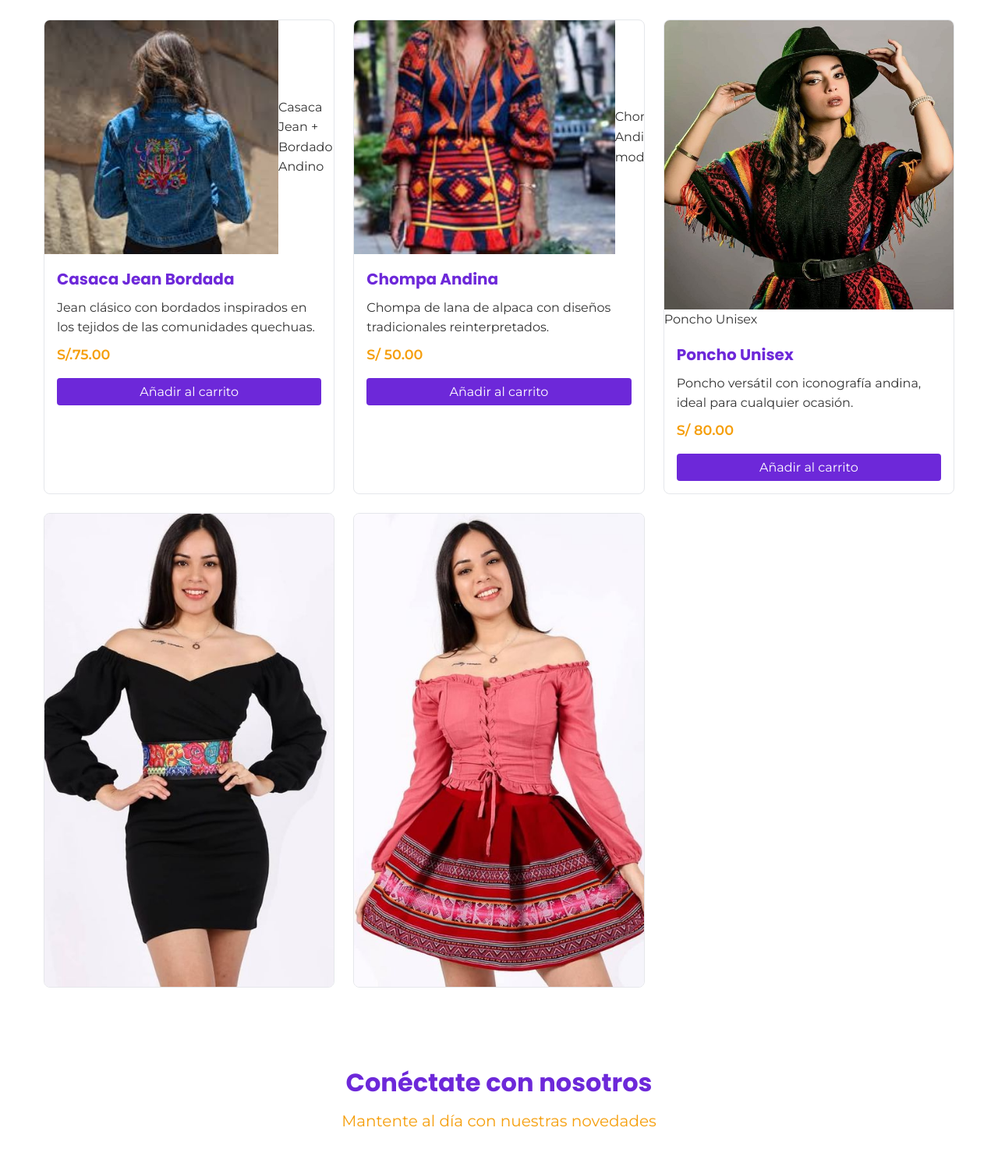
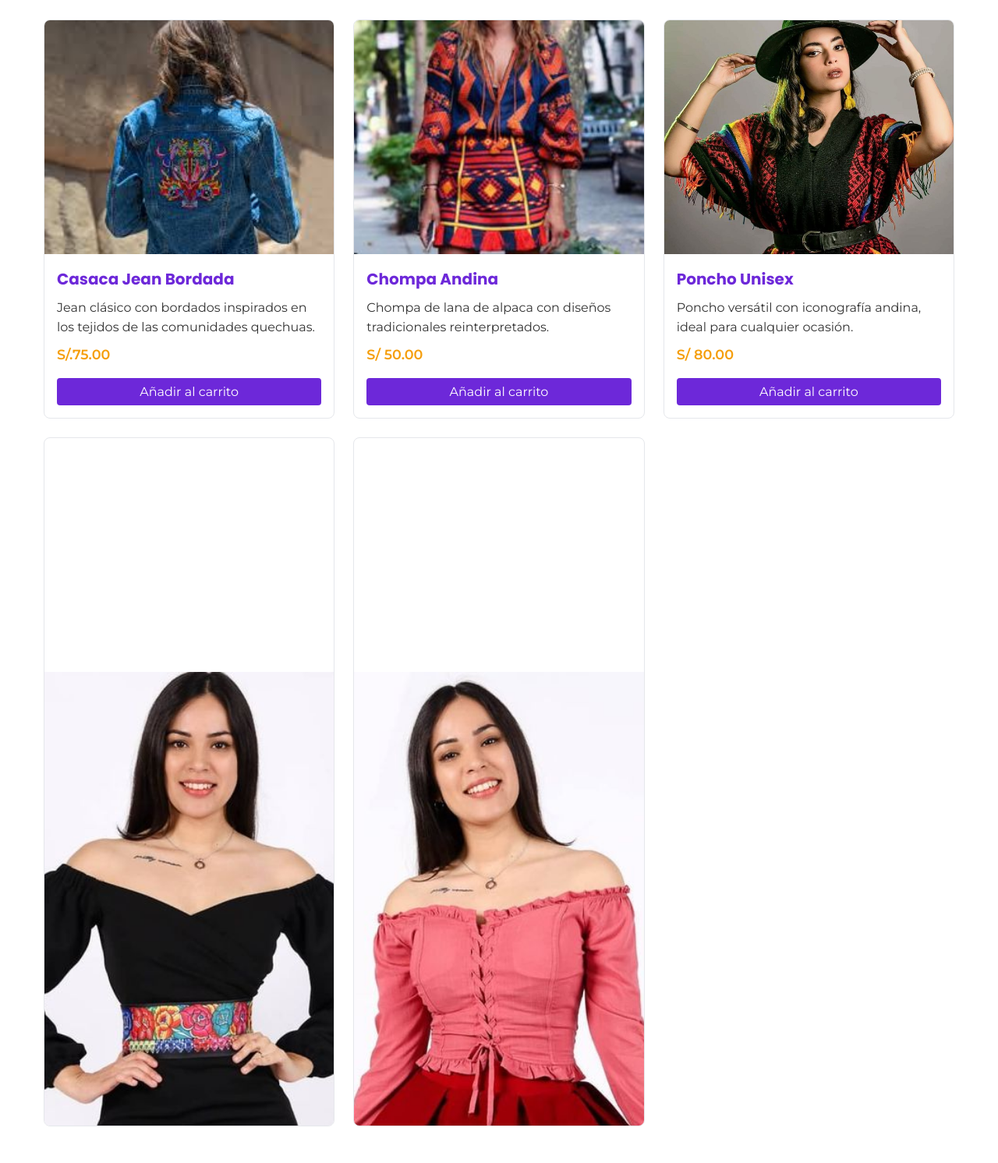
Before and after one commit to Luisana26/Warmisitay-Tienda-online, a plain HTML site: page index.html in a window 1280 px wide. Shown: the part 1020-2512 px from the top of the page at 78% size. Drawn offline with Linux system fonts and the light colour scheme.

Commit message:
Cambios de css

```diff
--- a/index.html
+++ b/index.html
@@ -48,7 +48,6 @@
                 <article class="producto-1">
                     <figure class="producto-1_figura">
                         <img src="img/PRODUCTO1.jpeg" alt="Casaca andina" class="producto-1_imagen">
-                            <figcaption class="producto-1_figcaption">Casaca Jean + Bordado Andino</figcaption>
                     </figure>
                     <div class="producto-1_contenido">
                         <h3 class="producto-1_titulo">Casaca Jean Bordada</h3>
@@ -61,7 +60,6 @@
                 <article class="producto-1">
                     <figure class="producto-1_figura">
                         <img src="img/PRODUCTO2.jpg" alt="Chompa andina moderna" class="producto-1_imagen">
-                            <figcaption class="producto-1_figcaption">Chompa Andina moderna</figcaption>
                     </figure>
                     <div class="producto-1_contenido">
                         <h3 class="producto-1_titulo">Chompa Andina</h3>
@@ -72,9 +70,8 @@
                 </article>
 
                 <article class="producto-1">
-                    <figure class="producto-1_figure">
+                    <figure class="producto-1_figura">
                         <img src="img/PRODUCTO3.jpg" alt="Poncho unisex" class="producto-1_imagen">
-                        <figcaption class="producto-1_figcaption">Poncho Unisex</figcaption>
                     </figure>
                     <div class="producto-1_contenido">
                         <h3 class="producto-1_titulo">Poncho Unisex</h3>
@@ -85,9 +82,8 @@
                 </article>
 
                 <article class="producto-1">
-                    <figure class="producto-1_figure"></figure>
+                    <figure class="producto-1_figura"></figure>
                         <img src="img/PRODUCTO4.jpg" alt="Faja cinturón tejido" class="producto-1_imagen">
-                            <figcaption class="producto-1_figcaption">Faja Cinturón Tejido</figcaption>
                     </figure>
                     <div class="producto-1_contenido">
                         <h3 class="producto-1_titulo">Faja Cinturón</h3>
@@ -97,9 +93,8 @@
                 </article>
 
                 <article class="producto-1">
-                    <figure class="producto-1_figure"></figure>
+                    <figure class="producto-1_figura"></figure>
                         <img src="img/PRODUCTO5.jpg" alt="Falda tejida" class="producto-1_imagen">
-                        <figcaption class="producto-1_figcaption">Falda Tejida Andina</figcaption>
                     </figure>
                     <div class="producto-1_contenido">
                         <h3 class="producto-1_titulo">Falda Tejida</h3>
```
